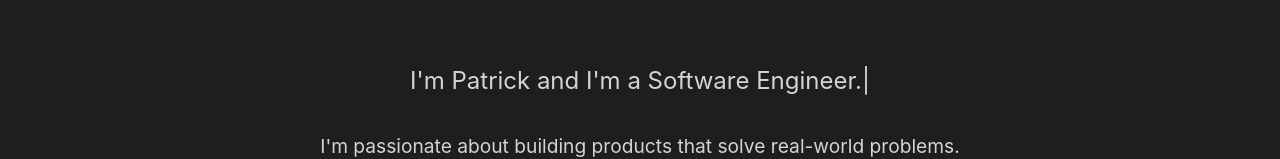
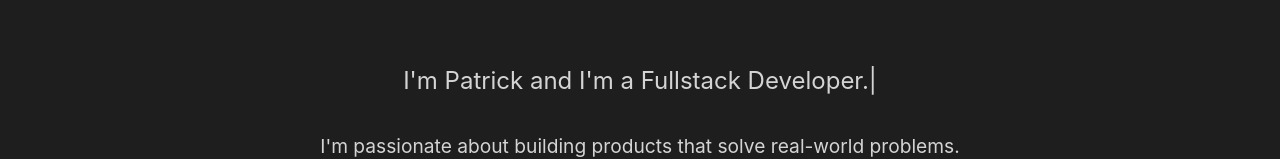
Before and after one commit to pohti/patrick-chen-portfolio, a Next.js app: page / in a window 1280 px wide. Shown: the part 256-415 px from the top of the page. Built offline with nearby package versions, Linux system fonts and the light colour scheme.

Commit message:
style: change home page text

```diff
--- a/src/app/page.tsx
+++ b/src/app/page.tsx
@@ -6,7 +6,7 @@ import Image from 'next/image';
 import TechTags from './trading/(components)/TechTags';
 
 // TODO: flash out the content
-const textLines = ["I'm Patrick and I'm a Software Engineer."];
+const textLines = ["I'm Patrick and I'm a Fullstack Developer."];
 
 export default function Home() {
   const [displayed, setDisplayed] = useState(['', '']);
```
